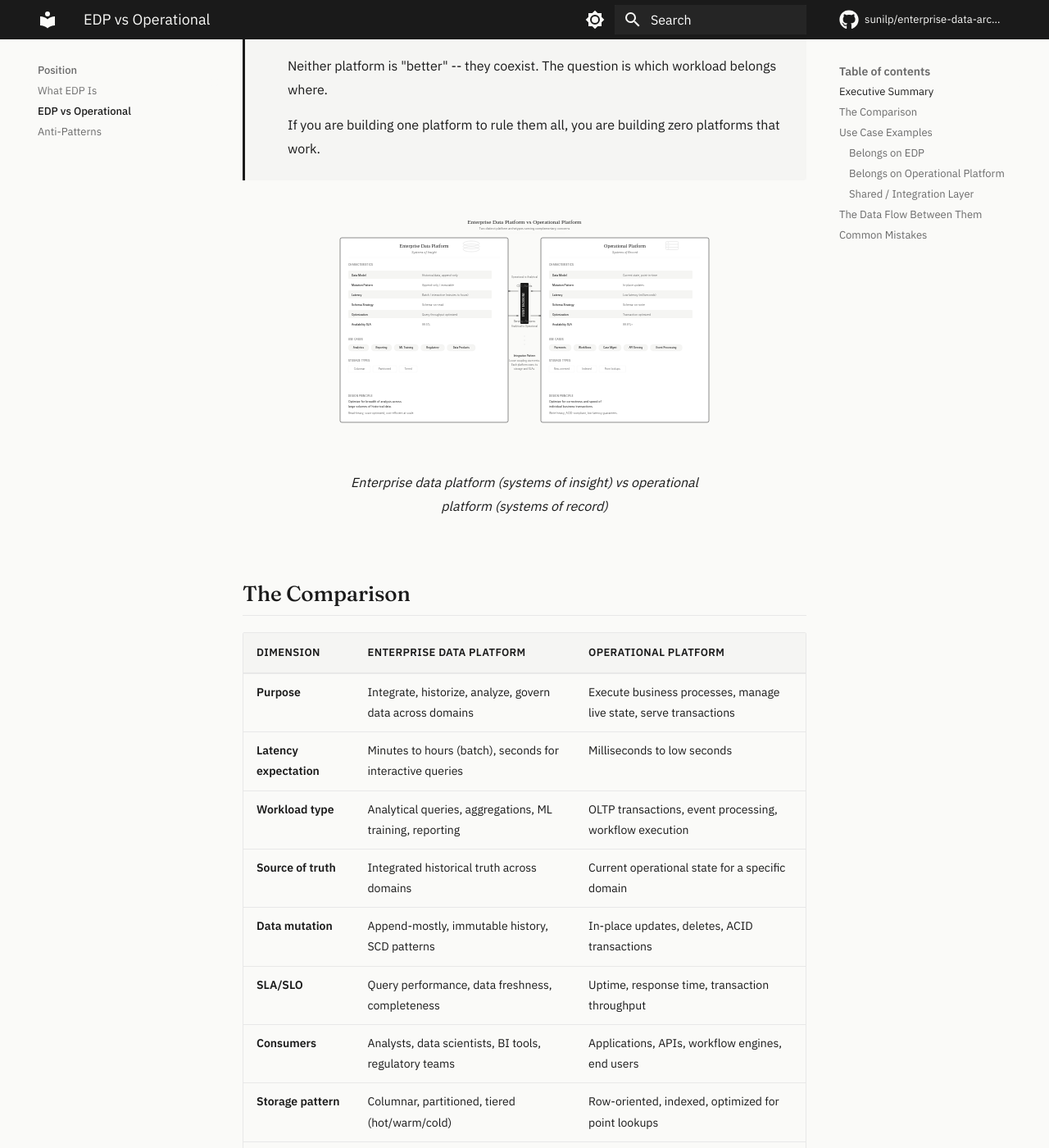
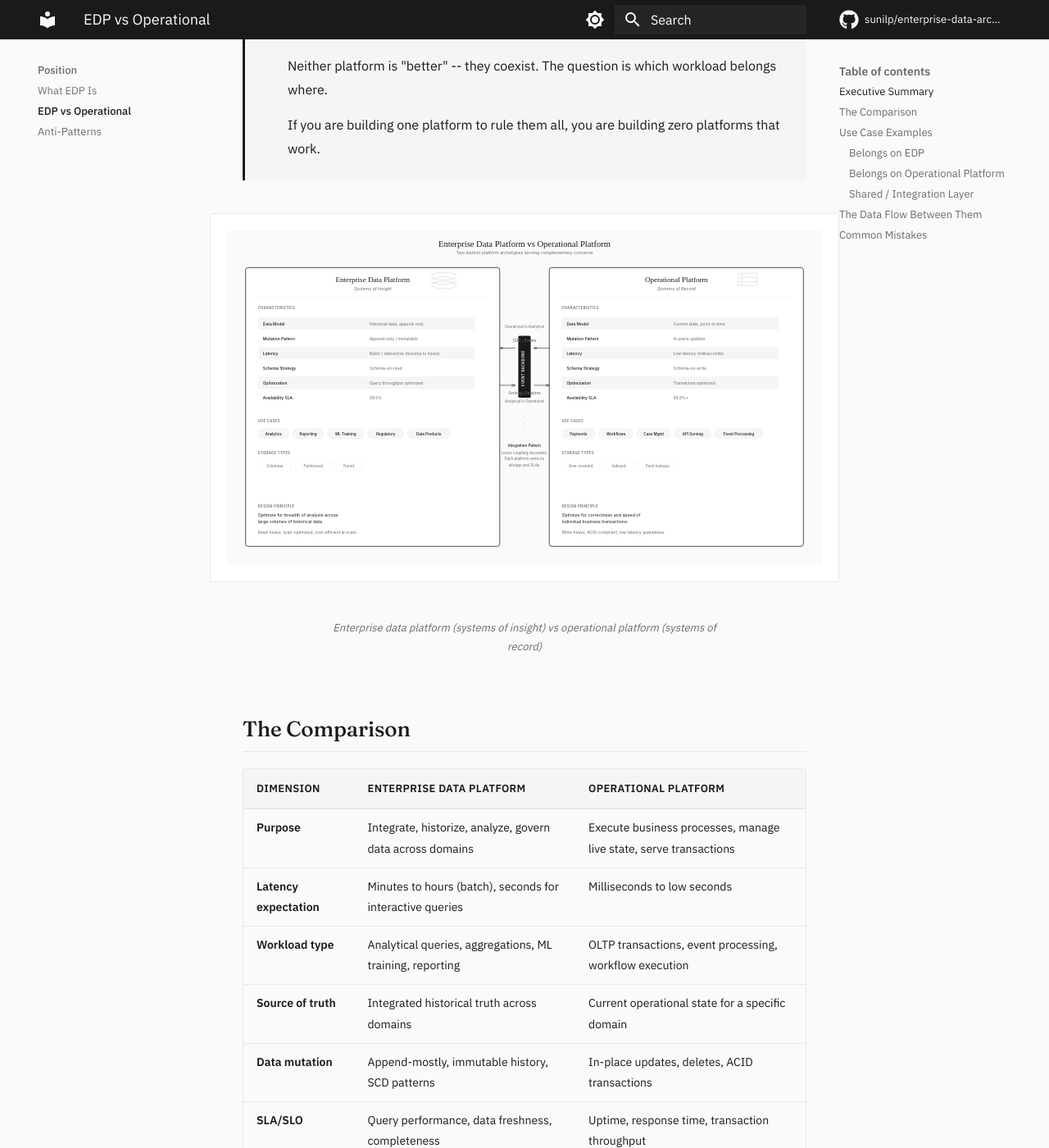
Before and after one commit to sunilp/enterprise-data-architecture, an MkDocs documentation site: the page built from docs/position/edp-vs-operational.md, in a window 1280 px wide and 1400 px high, scrolled down 504 px. Shown: the whole window at 82% size. Built offline with MkDocs 1.6.1 and Material for MkDocs 9.7.7, drawn with Linux system fonts in a browser that asks for light colours; comment, search, counter and statistics services are not loaded.

Commit message:
Make hero diagrams break out of content column for larger display

```diff
--- a/docs/css/custom.css
+++ b/docs/css/custom.css
@@ -125,12 +125,45 @@
 }
 
 .md-content {
-  max-width: 760px;
+  max-width: 900px;
 }
 
 .md-content__inner {
   padding-top: 2.5rem;
   padding-bottom: 4rem;
+}
+
+/* Hero diagrams break out of content column for full width */
+.md-typeset figure {
+  max-width: none;
+  margin-left: -2rem;
+  margin-right: -2rem;
+  width: calc(100% + 4rem);
+}
+
+.md-typeset figure img {
+  width: 100%;
+  height: auto;
+  border: 1px solid var(--md-default-fg-color--lightest);
+  border-radius: 4px;
+  background: #fff;
+  padding: 1rem;
+}
+
+.md-typeset figcaption {
+  text-align: center;
+  font-size: 13px;
+  color: var(--md-default-fg-color--light);
+  margin-top: 0.75rem;
+  font-style: italic;
+}
+
+@media (min-width: 1440px) {
+  .md-typeset figure {
+    margin-left: -4rem;
+    margin-right: -4rem;
+    width: calc(100% + 8rem);
+  }
 }
 
 /* ---- Sidebar Navigation ---- */
```
